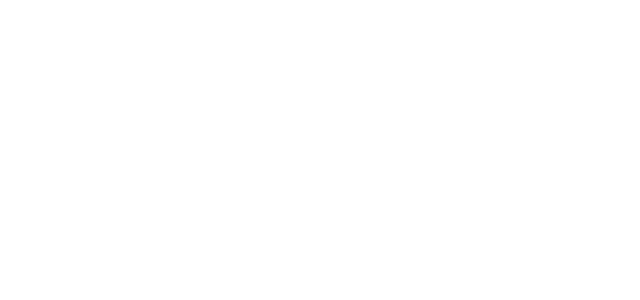
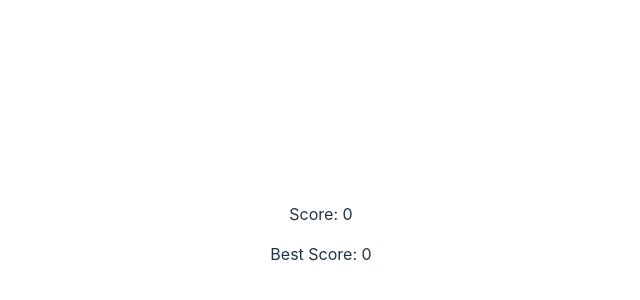
Before and after one commit to nabelk/memory-card, a React (Vite) app: page / in a window 1280 px wide. Shown: the part 166-466 px from the top of the page, without its empty margins (319-959 px from the left). Built offline with nearby package versions, Linux system fonts and the light colour scheme.

Commit message:
chore: set up initial component imports in App.jsx and import App in main.jsx

```diff
--- a/src/App.jsx
+++ b/src/App.jsx
@@ -1,2 +1,18 @@
 import { useState } from 'react';
 import './App.css';
+import { ScoreBoard } from './components/scoreboard';
+import { CardBoard } from './components/card-board';
+
+export function App() {
+    const [scores, setScores] = useState([
+        { name: 'curtScore', score: 0 },
+        { name: 'bestScore', score: 0 },
+    ]);
+
+    return (
+        <>
+            <ScoreBoard scores={scores}></ScoreBoard>
+            <CardBoard></CardBoard>
+        </>
+    );
+}
--- a/src/main.jsx
+++ b/src/main.jsx
@@ -1,5 +1,10 @@
 import React from 'react';
 import ReactDOM from 'react-dom/client';
 import './index.css';
+import { App } from './App';
 
-ReactDOM.createRoot(document.getElementById('root')).render(<React.StrictMode></React.StrictMode>);
+ReactDOM.createRoot(document.getElementById('root')).render(
+    <React.StrictMode>
+        <App></App>
+    </React.StrictMode>,
+);
```
